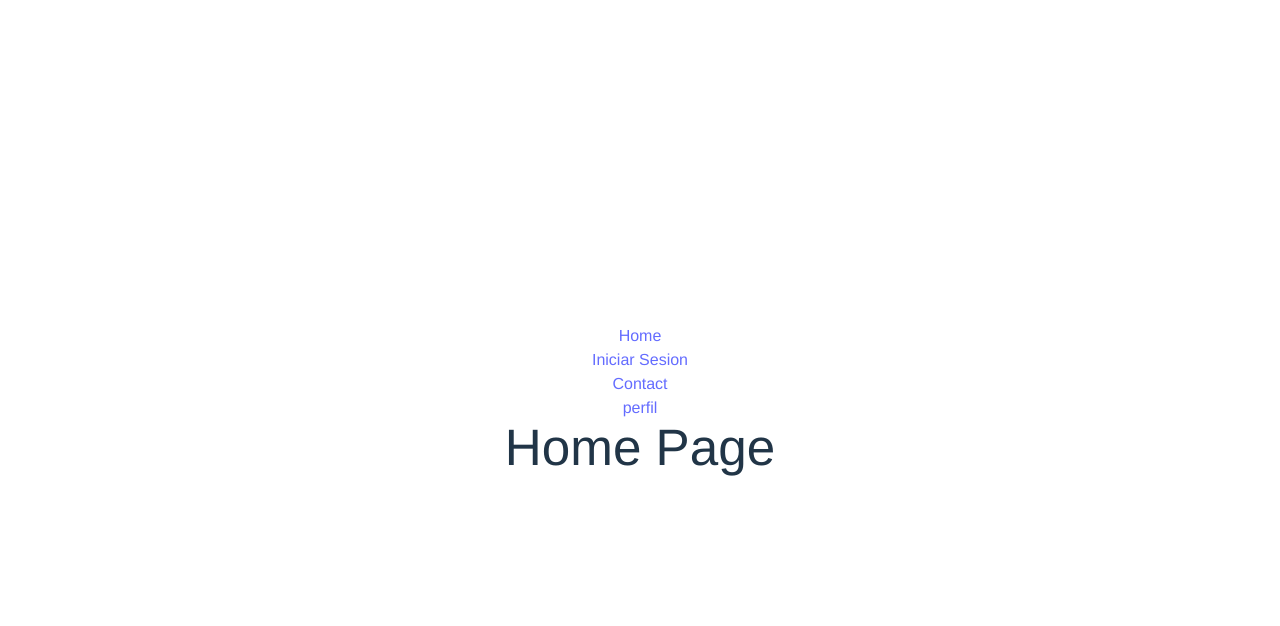
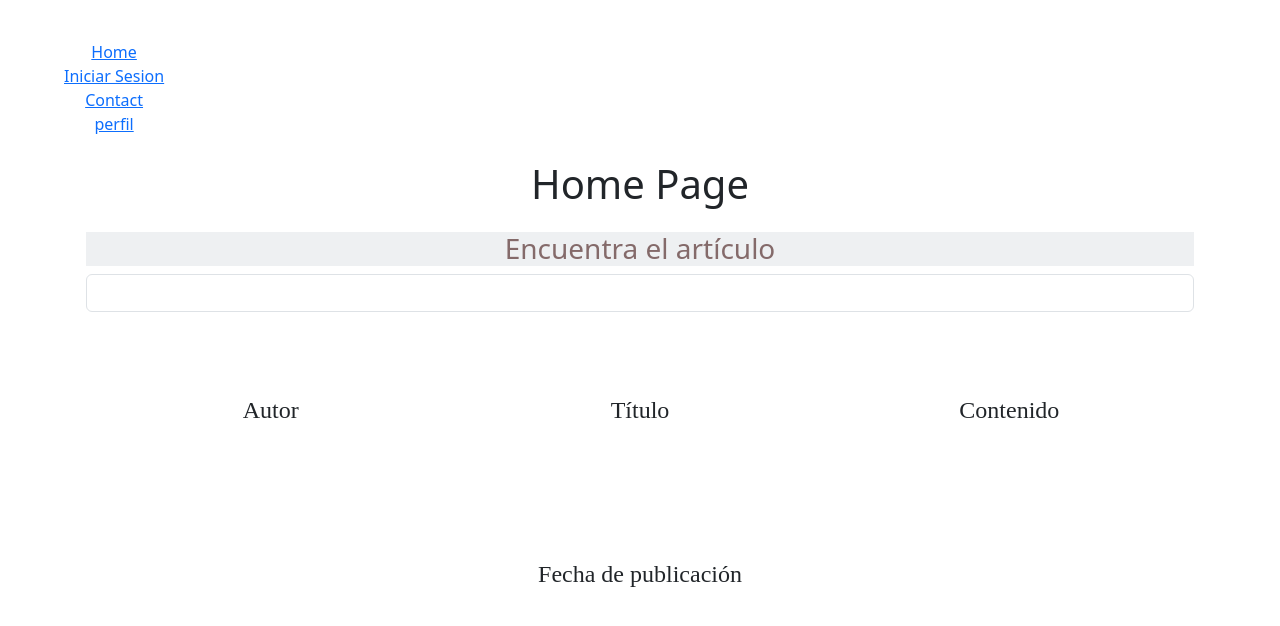
Before and after one commit to rbsnkrs13/Blog-React-Laravel, a React (Vite) app in the folder Front/: page / in a window 1280 px wide. Shown: the top 626 px of the page. Built offline with nearby package versions, Linux system fonts and the light colour scheme.

Commit message:
Cambios Buscador de articulos

```diff
--- a/Front/index.html
+++ b/Front/index.html
@@ -1,5 +1,5 @@
 <!doctype html>
-<html lang="en">
+<html lang="es">
 
 <head>
   <meta charset="UTF-8" />
--- a/Front/src/App.jsx
+++ b/Front/src/App.jsx
@@ -1,6 +1,7 @@
 import "./App.css";
 import Navigation from "./js/components/dev/Navigation/Navigation";
 import AppRoutes from "./js/router/AppRoutes";
+import 'bootstrap/dist/css/bootstrap.min.css'
 
 function App() {
   return (
--- a/Front/src/index.css
+++ b/Front/src/index.css
@@ -1,76 +1,9 @@
-:root {
-  font-family: Helvetica, Arial, sans-serif;
-  line-height: 1.5;
-  font-weight: 400;
-
-  color-scheme: light dark;
-  color: rgba(255, 255, 255, 0.87);
-  background-color: #242424;
-
-  font-synthesis: none;
-  text-rendering: optimizeLegibility;
-  -webkit-font-smoothing: antialiased;
-  -moz-osx-font-smoothing: grayscale;
+body {
+  margin: 0;
+  background-color: #c6c7c4;
 }
 
-a {
-  font-weight: 500;
-  color: #646cff;
-  text-decoration: inherit;
-}
 
-a:hover {
-  color: #535bf2;
-}
-
-body {
-  margin: 0;
-  display: flex;
-  place-items: center;
-  min-width: 320px;
-  min-height: 100vh;
-}
-
-h1 {
-  font-size: 3.2em;
-  line-height: 1.1;
-}
-
-button {
-  border-radius: 8px;
-  border: 1px solid transparent;
-  padding: 0.6em 1.2em;
-  font-size: 1em;
-  font-weight: 500;
-  font-family: inherit;
-  background-color: #1a1a1a;
-  cursor: pointer;
-  transition: border-color 0.25s;
-}
-
-button:hover {
-  border-color: #646cff;
-}
-
-button:focus,
-button:focus-visible {
-  outline: 4px auto -webkit-focus-ring-color;
-}
-
-@media (prefers-color-scheme: light) {
-  :root {
-    color: #213547;
-    background-color: #ffffff;
-  }
-
-  a:hover {
-    color: #747bff;
-  }
-
-  button {
-    background-color: #f9f9f9;
-  }
-}
 
 .abril-fatface-regular {
   font-family: "Abril Fatface", serif;
--- /dev/null
+++ b/Front/src/js/components/dev/article_finder/Article_finder.css
@@ -0,0 +1,17 @@
+.cardSinSeleccionar{
+    font-size: 1.5rem;
+    border: none !important;
+    font-family: special-elite-regular !important;
+}
+.cardsSeleccionadas{
+    font-size: 1.5rem;
+    border: none !important;
+    font-family: abril-fatface-regular !important;
+    color: #a2999e !important;
+}
+.search-input::placeholder {
+    background: url('../../../assets/search.svg') no-repeat left center;
+    background-size: 16px 16px;
+    padding-left: 20px;
+    /* Ajusta el padding según sea necesario */
+}
--- /dev/null
+++ b/Front/src/js/components/dev/article_finder/Article_finder.jsx
@@ -0,0 +1,77 @@
+import { useState } from 'react';
+import { Container, Form, FormControl, Row, Col, Card } from 'react-bootstrap';
+import './Article_finder.css';
+
+const SearchPage = () => {
+    const [selectedCard, setSelectedCard] = useState(null);
+    const [searchQuery, setSearchQuery] = useState('');
+
+    const handleCardClick = (card) => {
+        setSelectedCard(card);
+        setSearchQuery(card); // Actualiza el valor del campo de búsqueda con el id de la tarjeta seleccionada
+    };
+
+    return (
+        <Container className="p-3">
+            <div style={{ backgroundColor: '#eef0f2' }}>
+                <h3 style={{color: '#846a6a'}}>Encuentra el artículo</h3>
+            </div>
+            <div>
+                <Form>
+                    <FormControl
+                        type="text"
+                        placeholder=""
+                        className="mb-3"
+                        value={searchQuery} // Establece el valor del campo de búsqueda
+                        onChange={(e) => setSearchQuery(e.target.value)} // Permite la edición manual del campo de búsqueda
+                    />
+                </Form>
+                <Container>
+                <Row>
+                    <Col xs={4} lg={4} className="text-center">
+                        <Card
+                            id="Autor"
+                            className={selectedCard === 'Autor' ? 'cardsSeleccionadas' : 'cardSinSeleccionar'}
+                            onClick={() => handleCardClick('Autor')}
+                        >
+                            <Card.Body>Autor</Card.Body>
+                        </Card>
+                    </Col>
+                        <Col xs={4} lg={4} className="text-center">
+                        <Card
+                            id="Título"
+                            className={selectedCard === 'Título' ? 'cardsSeleccionadas' : 'cardSinSeleccionar'}
+                            onClick={() => handleCardClick('Título')}
+                        >
+                            <Card.Body>Título</Card.Body>
+                        </Card>
+                    </Col>
+                        <Col xs={4} lg={4} className="text-center">
+                        <Card
+                            id="Contenido"
+                            className={selectedCard === 'Contenido' ? 'cardsSeleccionadas' : 'cardSinSeleccionar'}
+                            onClick={() => handleCardClick('Contenido')}
+                        >
+                            <Card.Body>Contenido</Card.Body>
+                        </Card>
+                    </Col>
+                </Row>
+                <Row>
+                    <Col className="text-center">
+                        <Card
+                            id="Fecha de publicación"
+                            className={selectedCard === 'Fecha de publicación' ? 'cardsSeleccionadas' : 'cardSinSeleccionar'}
+                            onClick={() => handleCardClick('Fecha de publicación')}
+                        >
+                            <Card.Body>Fecha de publicación</Card.Body>
+                        </Card>
+                    </Col>
+                </Row>
+                </Container>
+
+            </div>
+        </Container>
+    );
+};
+
+export default SearchPage;
--- a/Front/src/js/pages/HomePage/HomePage.jsx
+++ b/Front/src/js/pages/HomePage/HomePage.jsx
@@ -1,7 +1,10 @@
+import Article_finder from "../../components/dev/article_finder/Article_finder";
+
 const HomePage = () => {
   return (
     <div>
       <h1>Home Page</h1>
+      <Article_finder />
     </div>
   );
 };
```
Also changed, not shown: Front/src/assets/search.svg (added).
